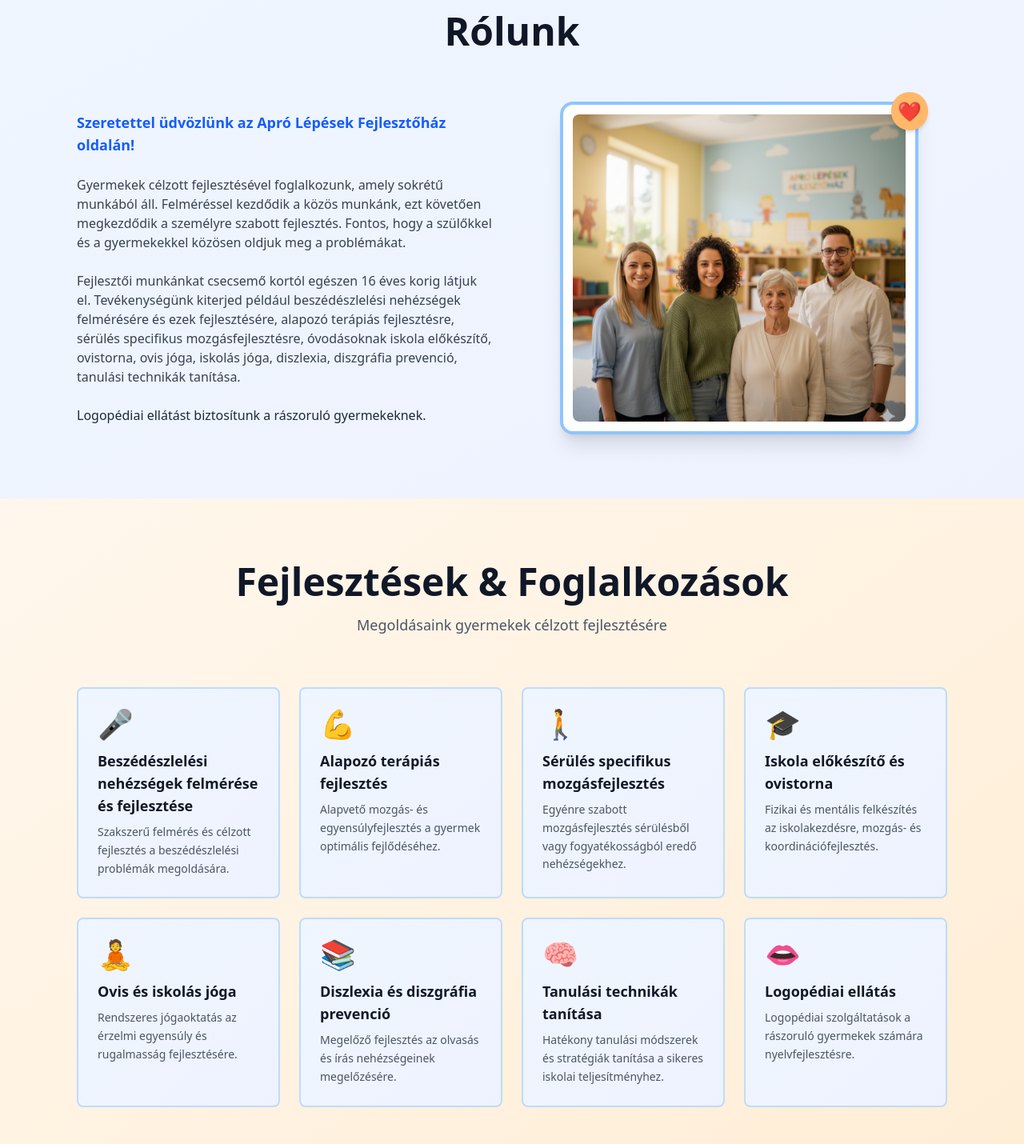
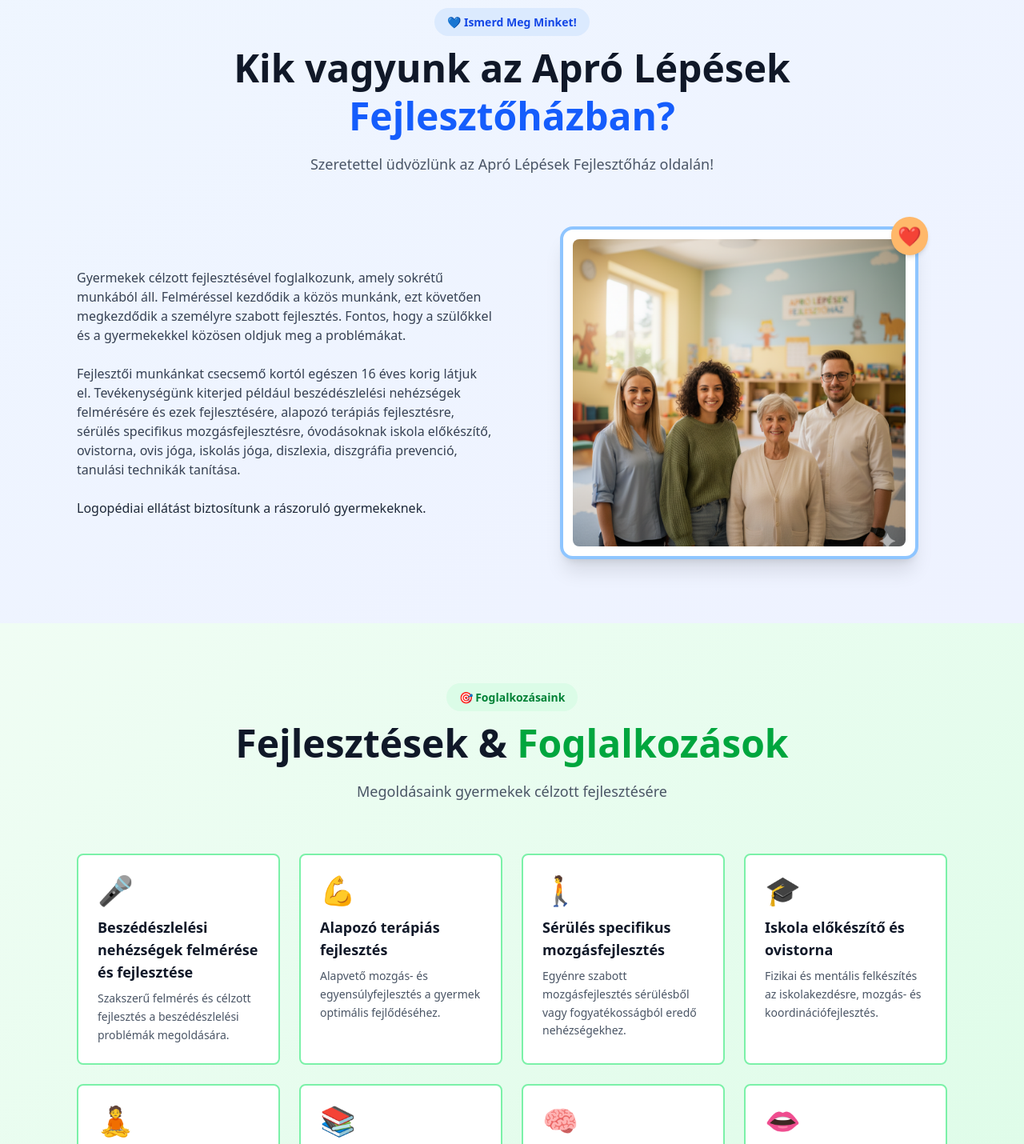
Before and after one commit to krisho-code/aprolepesekfejlesztohaz, a Next.js app: page / in a window 1280 px wide. Shown: the part 880-2310 px from the top of the page at 80% size. Built offline with nearby package versions, Linux system fonts and the light colour scheme.

Commit message:
new design

```diff
--- a/components/home/AboutSection.tsx
+++ b/components/home/AboutSection.tsx
@@ -7,17 +7,25 @@ export default function AboutSection() {
       className="py-20 bg-linear-to-br from-blue-50 to-indigo-50"
     >
       <div className="container mx-auto px-8 xl:px-24">
-        <h2 className="text-4xl md:text-5xl font-bold text-center mb-16 text-gray-900">
-          Rólunk
-        </h2>
+        {/* Header */}
+        <div className="mb-16 text-center">
+          <div className="inline-block mb-4">
+            <span className="bg-blue-100 text-blue-700 px-4 py-2 rounded-full text-[10px] sm:text-sm font-bold">
+              💙 Ismerd Meg Minket!
+            </span>
+          </div>
+          <h2 className="text-4xl md:text-5xl font-black text-center text-gray-900 leading-tight mb-4">
+            Kik vagyunk az Apró Lépések{" "}
+            <span className="text-blue-600">Fejlesztőházban?</span>
+          </h2>
+          <p className="text-lg text-gray-600 max-w-2xl mx-auto">
+            Szeretettel üdvözlünk az Apró Lépések Fejlesztőház oldalán!
+          </p>
+        </div>
 
         <div className="grid grid-cols-1 md:grid-cols-2 gap-12 items-center">
           {/* Text Content */}
           <div className="space-y-6 text-gray-700 leading-relaxed text-center md:text-left">
-            <p className="text-lg font-semibold text-blue-600">
-              Szeretettel üdvözlünk az Apró Lépések Fejlesztőház oldalán!
-            </p>
-
             <p className="text-base">
               Gyermekek célzott fejlesztésével foglalkozunk, amely sokrétű
               munkából áll. Felméréssel kezdődik a közös munkánk, ezt követően
--- a/components/home/ContactSection.tsx
+++ b/components/home/ContactSection.tsx
@@ -8,8 +8,13 @@ export default function ContactSection() {
     >
       <div className="container mx-auto px-8 xl:px-24">
         <div className="text-center mb-16">
-          <h2 className="text-4xl md:text-5xl font-bold text-gray-900 mb-4">
-            Kapcsolatok
+          <div className="inline-block mb-4">
+            <span className="bg-purple-100 text-purple-700 px-4 py-2 rounded-full text-[10px] sm:text-sm font-bold">
+              ✉️ Lépj Kapcsolatba!
+            </span>
+          </div>
+          <h2 className="text-4xl md:text-5xl font-black text-gray-900 leading-tight mb-4">
+            Várjuk a Te <span className="text-purple-600">üzeneteidet</span>
           </h2>
           <p className="text-gray-600 text-lg max-w-2xl mx-auto">
             Keress minket - szívesen segítünk! Vedd fel velünk a kapcsolatot
@@ -20,36 +25,36 @@ export default function ContactSection() {
         {/* Contact Cards Grid */}
         <div className="grid grid-cols-1 md:grid-cols-3 gap-6 mb-16">
           {/* Phone Card */}
-          <div className="p-6 bg-orange-100 rounded-lg border-2 border-orange-200 hover:shadow-lg transition-shadow duration-300 flex flex-col items-center text-center">
+          <div className="p-6 bg-white rounded-lg border-2 border-purple-400 hover:shadow-lg transition-shadow duration-300 flex flex-col items-center text-center">
             <div className="text-4xl mb-3">📞</div>
             <h3 className="text-lg font-semibold text-gray-900 mb-2">
               Telefon
             </h3>
             <a
               href="tel:+36301234567"
-              className="text-orange-600 hover:text-orange-700 font-semibold transition-colors"
+              className="text-purple-600 hover:text-purple-700 font-semibold transition-colors"
             >
               +36 (30) 123-4567
             </a>
           </div>
 
           {/* Email Card */}
-          <div className="p-6 bg-orange-100 rounded-lg border-2 border-orange-200 hover:shadow-lg transition-shadow duration-300 flex flex-col items-center text-center">
+          <div className="p-6 bg-white rounded-lg border-2 border-purple-400 hover:shadow-lg transition-shadow duration-300 flex flex-col items-center text-center">
             <div className="text-4xl mb-3">✉️</div>
             <h3 className="text-lg font-semibold text-gray-900 mb-2">Email</h3>
             <a
               href="mailto:info@example.com"
-              className="text-orange-600 hover:text-orange-700 font-semibold transition-colors"
+              className="text-purple-600 hover:text-purple-700 font-semibold transition-colors"
             >
               info@example.com
             </a>
           </div>
 
           {/* Location Card */}
-          <div className="p-6 bg-orange-100 rounded-lg border-2 border-orange-200 hover:shadow-lg transition-shadow duration-300 flex flex-col items-center text-center">
+          <div className="p-6 bg-white rounded-lg border-2 border-purple-400 hover:shadow-lg transition-shadow duration-300 flex flex-col items-center text-center">
             <div className="text-4xl mb-3">📍</div>
             <h3 className="text-lg font-semibold text-gray-900 mb-2">Cím</h3>
-            <p className="text-orange-600 font-semibold text-sm">
+            <p className="text-purple-600 font-semibold text-sm">
               1234 Budapest
               <br />
               Magyarország
@@ -60,7 +65,7 @@ export default function ContactSection() {
         {/* CTA Button Section */}
         <div className="flex justify-center mb-16">
           <Link href="#">
-            <button className="px-8 py-3 bg-orange-400 text-white font-bold rounded-lg hover:bg-orange-500 transition-all duration-300 transform hover:shadow-lg hover:scale-105 cursor-pointer text-lg">
+            <button className="px-8 py-3 bg-purple-400 text-white font-bold rounded-lg hover:bg-purple-500 transition-all duration-300 transform hover:shadow-lg hover:scale-105 cursor-pointer text-lg">
               Foglalj Időpontot
             </button>
           </Link>
--- a/components/home/GallerySection.tsx
+++ b/components/home/GallerySection.tsx
@@ -86,13 +86,13 @@ export default function GallerySection() {
         {/* Header */}
         <div className="mb-16 text-center">
           <div className="inline-block mb-4">
-            <span className="bg-purple-100 text-purple-700 px-4 py-2 rounded-full text-[10px] sm:text-sm font-bold">
+            <span className="bg-pink-100 text-pink-700 px-4 py-2 rounded-full text-[10px] sm:text-sm font-bold">
               🖼️ Apró Lépések Galériája
             </span>
           </div>
           <h2 className="text-4xl md:text-5xl font-black text-gray-900 leading-tight mb-4">
             Az apró sikerek{" "}
-            <span className="text-purple-500">nagy pillanatai</span>
+            <span className="text-pink-500">nagy pillanatai</span>
           </h2>
           <p className="text-lg text-gray-700 max-w-2xl mx-auto">
             Közös útjainkat fényképekben felmutatva – ahol kreatívitás, játék és
@@ -141,7 +141,7 @@ export default function GallerySection() {
         {/* Bottom decorative text */}
         <div className="text-center mt-16">
           <p className="text-gray-600 text-lg font-semibold">
-            Minden képben egy történet, minden pillanatban egy fejlődés 💚
+            Minden képben egy történet, minden pillanatban egy fejlődés 💗
           </p>
         </div>
       </div>
--- a/components/home/ServicesSection.tsx
+++ b/components/home/ServicesSection.tsx
@@ -55,22 +55,30 @@ export default function ServicesSection() {
   return (
     <section
       id="foglalkozasok"
-      className="py-20 bg-linear-to-br from-orange-50 to-orange-100"
+      className="py-20 bg-linear-to-br from-green-50 to-green-100"
     >
       <div className="container mx-auto px-8 xl:px-24">
-        <h2 className="text-4xl md:text-5xl font-bold text-center mb-4 text-gray-900">
-          Fejlesztések & Foglalkozások
-        </h2>
-        <p className="text-center text-gray-600 mb-16 text-lg">
-          Megoldásaink gyermekek célzott fejlesztésére
-        </p>
+        {/* Header */}
+        <div className="mb-16 text-center">
+          <div className="inline-block mb-4">
+            <span className="bg-green-100 text-green-700 px-4 py-2 rounded-full text-[10px] sm:text-sm font-bold">
+              🎯 Foglalkozásaink
+            </span>
+          </div>
+          <h2 className="text-4xl md:text-5xl font-black text-center text-gray-900 leading-tight mb-4">
+            Fejlesztések & <span className="text-green-600">Foglalkozások</span>
+          </h2>
+          <p className="text-lg text-gray-600 max-w-2xl mx-auto">
+            Megoldásaink gyermekek célzott fejlesztésére
+          </p>
+        </div>
 
         {/* Services Grid */}
         <div className="grid grid-cols-1 md:grid-cols-2 lg:grid-cols-4 gap-6 mb-12">
           {services.map((service, index) => (
             <div
               key={index}
-              className="p-6 bg-linear-to-br from-blue-50 to-indigo-50 rounded-lg border-2 border-blue-200 hover:shadow-lg transition-shadow duration-300"
+              className="p-6 bg-white rounded-lg border-2 border-green-300 hover:shadow-lg transition-shadow duration-300"
             >
               <div className="text-4xl mb-3">{service.icon}</div>
               <h3 className="text-lg font-semibold text-gray-900 mb-2">
@@ -86,7 +94,7 @@ export default function ServicesSection() {
         {/* CTA Button */}
         <div className="flex justify-center">
           <Link href="#fejlesztesek">
-            <button className="px-8 py-3 bg-orange-400 text-white font-bold rounded-lg hover:bg-orange-500 transition-all duration-300 transform hover:shadow-lg hover:scale-105 cursor-pointer">
+            <button className="px-8 py-3 bg-green-500 text-white font-bold rounded-lg hover:bg-green-600 transition-all duration-300 transform hover:shadow-lg hover:scale-105 cursor-pointer">
               Összes Fejlesztés Megtekintése
             </button>
           </Link>
```
